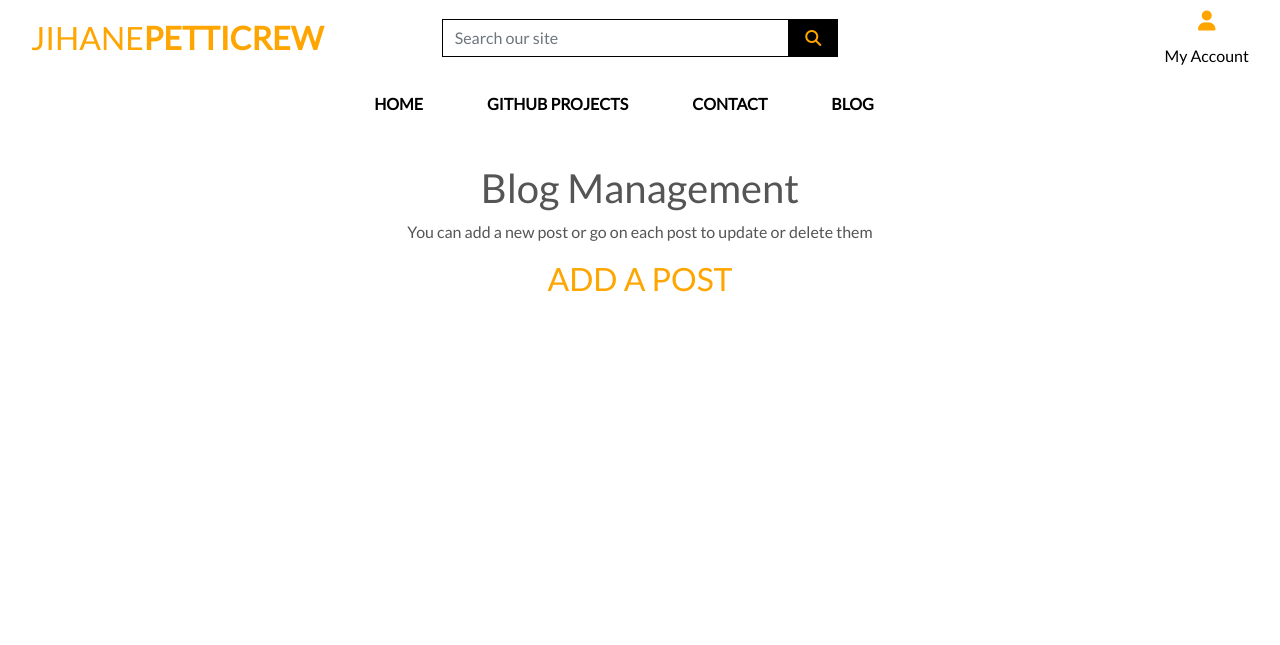
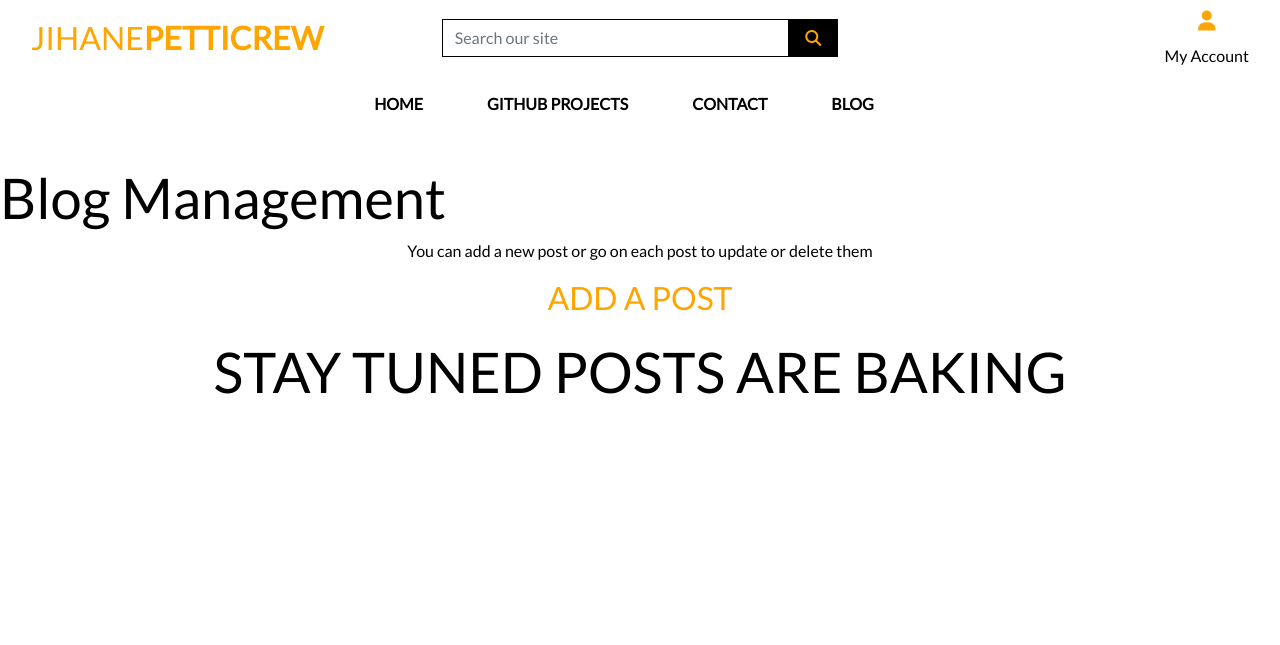
Before and after one commit to JihanePett/web-development, a Django app: page /blog/ in a window 1280 px wide. Shown: the top 645 px of the page. Run offline with Django 3.2, Linux system fonts and the light colour scheme; the visitor is signed in with stand-in values (Sample User, id 1); data that the repository does not hold is empty; some libraries are stand-ins or nearby versions.

Commit message:
installed masonry and fixed masonry not working on first load by adding document ready to the js amended one of the sites address and blog template main titles

```diff
--- a/blog/templates/blog.html
+++ b/blog/templates/blog.html
@@ -11,15 +11,16 @@
 {% block content %}
     <div class="overlay"></div>
     {% if request.user.is_superuser %}
-        <h1 class="text-center text-blog">Blog Management</h1>
-        <p class="text-center">You can add a new post or go on each post to update or delete them</p>
+        <h2 class="display-4 text-black">Blog Management</h2>
+        <p class="text-center text-black">You can add a new post or go on each post to update or delete them</p>
         <h2 class="text-center addapost-heading">
             <a class="addapost-heading" href="{% url 'add_post' %}">ADD A POST</a>
         </h2>
     {% else %}
-        <h1 class="text-center text-blog">Blog into web development</h1>
+        <h1 class="text-center text-black">Blog into web development</h1>
         <h2 class="text-center">tutorials</h2>
     {% endif %}
+    <h3 class="display-4 text-black text-center">STAY TUNED POSTS ARE BAKING</h3>
     <div class="container blog-container">
         <div class="row row-cols-1 row-cols-md-2 g-4">
             {% for post in object_list %}
--- a/templates/base.html
+++ b/templates/base.html
@@ -9,8 +9,7 @@
             <meta name="viewport" content="width=device-width, initial-scale=1, shrink-to-fit=no">
         {% endblock %}
 
-    {% block extra_meta %}
-    {% endblock %}
+        {% block extra_meta %}{% endblock %}
 
         {% block corecss %}
             <link rel="stylesheet" href="https://stackpath.bootstrapcdn.com/bootstrap/4.4.1/css/bootstrap.min.css" integrity="sha384-Vkoo8x4CGsO3+Hhxv8T/Q5PaXtkKtu6ug5TOeNV6gBiFeWPGFN9MuhOf23Q9Ifjh" crossorigin="anonymous">
@@ -18,30 +17,31 @@
             <link rel="stylesheet" href="{% static 'css/base.css' %}">
         {% endblock %}
 
-    {% block extra_css %}
-    {% endblock %}
+        {% block extra_css %}{% endblock %}
 
         {% block corejs %}
             <script src="https://kit.fontawesome.com/e9c73d7092.js" crossorigin="anonymous"></script>
             <script src="https://code.jquery.com/jquery-3.4.1.min.js" integrity="sha256-CSXorXvZcTkaix6Yvo6HppcZGetbYMGWSFlBw8HfCJo=" crossorigin="anonymous"></script>
             <script src="https://cdn.jsdelivr.net/npm/popper.js@1.16.0/dist/umd/popper.min.js" integrity="sha384-Q6E9RHvbIyZFJoft+2mJbHaEWldlvI9IOYy5n3zV9zzTtmI3UksdQRVvoxMfooAo" crossorigin="anonymous"></script>
             <script src="https://stackpath.bootstrapcdn.com/bootstrap/4.4.1/js/bootstrap.min.js" integrity="sha384-wfSDF2E50Y2D1uUdj0O3uMBJnjuUD4Ih7YwaYd1iqfktj0Uod8GCExl3Og8ifwB6" crossorigin="anonymous"></script>
+        {% endblock %}
 
-        <script src="https://cdnjs.cloudflare.com/ajax/libs/masonry/4.2.2/masonry.pkgd.min.js" integrity="sha512-JRlcvSZAXT8+5SQQAvklXGJuxXTouyq8oIMaYERZQasB8SBDHZaUbeASsJWpk0UUrf89DP3/aefPPrlMR1h1yQ==" crossorigin="anonymous"></script>
+        {% block extra_js %}
+        <script src="https://unpkg.com/masonry-layout@4/dist/masonry.pkgd.js"></script>
     <script src="https://cdnjs.cloudflare.com/ajax/libs/zooming/2.1.1/zooming.min.js" integrity="sha512-fAw3hLoeRiu86io4KGdDLz/Ed3OiNUMBXamPPmpqswqqJaU2YzbEBbvvr3/OyGPyMl1ZyijMuUI2dSwiDM5RiQ==" crossorigin="anonymous"></script>
         {% endblock %}
 
-    {% block extra_js %}
-    {% endblock %}
-
-    <title>Web Development {% block extra_title %}{% endblock %}</title>
+        <title>Web Development
+            {% block extra_title %}{% endblock %}
+        </title>
     </head>
     <body data-media-url="{% get_media_prefix %}">
         <header class="container-fluid fixed-top">
             <div class="row bg-white">
                 <div class="col-12 col-lg-4 my-auto py-1 py-lg-0 text-center text-lg-left">
                     <a href="{% url 'home' %}" class="nav-link main-logo-link">
-                    <h2 class="logo-font my-0">Jihane<strong>Petticrew</strong> </h2>
+                        <h2 class="logo-font my-0">Jihane<strong>Petticrew</strong>
+                        </h2>
                     </a>
                 </div>
                 <div class="col-12 col-lg-4 my-auto py-1 py-lg-0">
@@ -63,14 +63,16 @@
                         <li class="list-inline-item dropdown">
                             <a class="text-black nav-link" href="#" id="user-options" data-toggle="dropdown" aria-haspopup="true" aria-expanded="false">
                                 <div class="text-center">
-                                <div><i class="fas fa-user fa-lg icon"></i></div>
+                                    <div>
+                                        <i class="fas fa-user fa-lg icon"></i>
+                                    </div>
                                     <p class="my-0">My Account</p>
                                 </div>
                             </a>
                             <div class="dropdown-menu border-0" aria-labelledby="user-options">
                                 {% if request.user.is_authenticated %}
                                     {% if request.user.is_superuser %}
-                                    <a href="" class="dropdown-item">Product Management</a>
+                                        <a href="{% url 'blog' %}" class="dropdown-item">Blog Management</a>
                                     {% endif %}
                                     <a href="{% url 'account_logout' %}" class="dropdown-item">Logout</a>
                                 {% else %}
@@ -93,11 +95,9 @@
             </div>
         </header>
 
-    {% block page_header %}
-    {% endblock %}
+        {% block page_header %}{% endblock %}
 
-    {% block content %}
-    {% endblock %}
+        {% block content %}{% endblock %}
 
         {% block postloadjs %}
         {% endblock %}
```
Also changed, not shown: home/templates/home/index.html (+7 -3 lines), requirements.txt (+21 -0 lines). Lines whose indentation alone changed are shown as unchanged.
